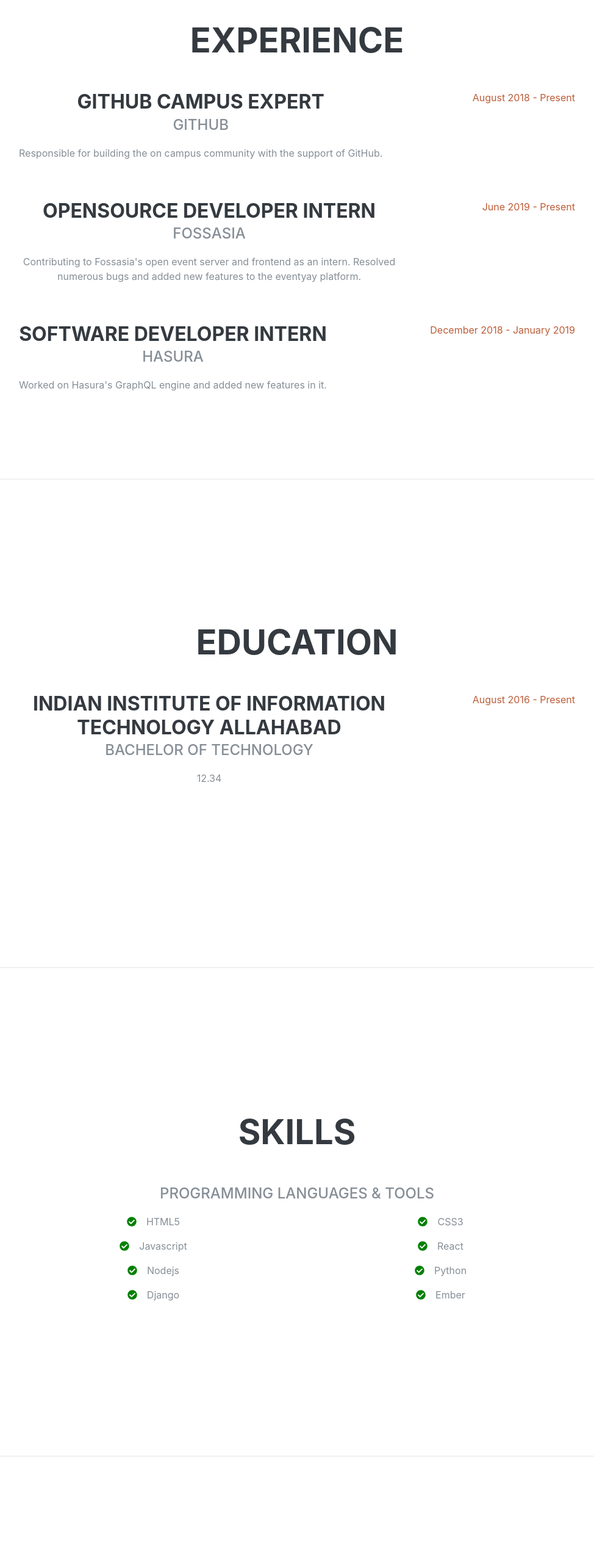
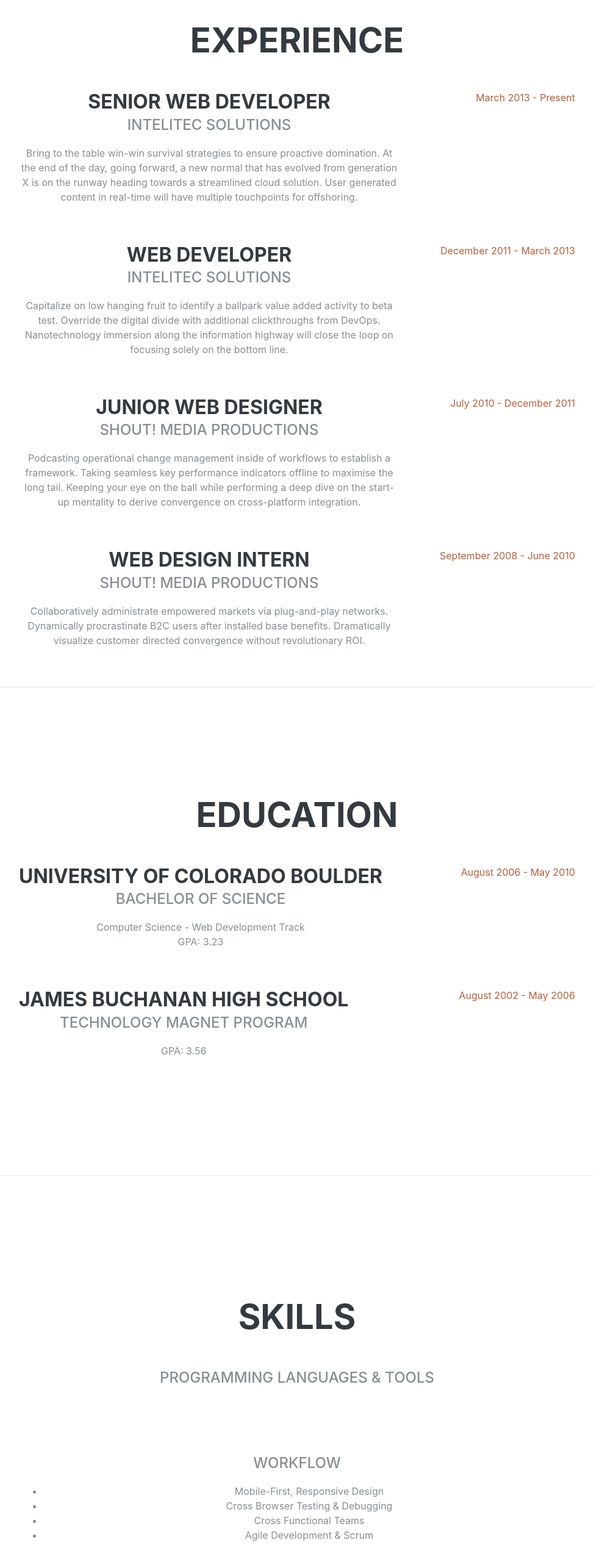
Before and after one commit to suminhthanh/portfolio, a React (Create React App) app: page / in a window 1280 px wide. Shown: the part 816-3382 px from the top of the page at 61% size, without its empty margins (289-1263 px from the left). Built offline with nearby package versions, Linux system fonts and the light colour scheme; a web font is replaced by a local one.

Commit message:
Change content

```diff
--- a/src/components/Awards.js
+++ b/src/components/Awards.js
@@ -16,14 +16,39 @@ class Awards extends Component {
                 <div className="w-100">
                     <h2 className="mb-5">Awards &amp; Certifications</h2>
                     <ul className="fa-ul mb-0">
-                        {
-                            this.awards.map((data, index) => (
-                                <li key={index}>
-                                    <FontAwesomeIcon icon={faAward} color="#ffc107" />
-                                    <span className="ml-2"> {data.awardDetail} </span>
-                                </li>
-                            ))
-                        }
+                        <li>
+                            <i className="fa-li fa fa-trophy text-warning"></i>
+                            Google Analytics Certified Developer
+                        </li>
+                        <li>
+                            <i className="fa-li fa fa-trophy text-warning"></i>
+                            Mobile Web Specialist - Google Certification
+                        </li>
+                        <li>
+                            <i className="fa-li fa fa-trophy text-warning"></i>
+                            1<sup>st</sup>
+                            Place - University of Colorado Boulder - Emerging Tech Competition 2009
+                        </li>
+                        <li>
+                            <i className="fa-li fa fa-trophy text-warning"></i>
+                            1<sup>st</sup>
+                            Place - University of Colorado Boulder - Adobe Creative Jam 2008 (UI Design Category)
+                        </li>
+                        <li>
+                            <i className="fa-li fa fa-trophy text-warning"></i>
+                            2<sup>nd</sup>
+                            Place - University of Colorado Boulder - Emerging Tech Competition 2008
+                        </li>
+                        <li>
+                            <i className="fa-li fa fa-trophy text-warning"></i>
+                            1<sup>st</sup>
+                            Place - James Buchanan High School - Hackathon 2006
+                        </li>
+                        <li>
+                            <i className="fa-li fa fa-trophy text-warning"></i>
+                            3<sup>rd</sup>
+                            Place - James Buchanan High School - Hackathon 2005
+                        </li>
                     </ul>
                 </div>
             </section>
--- a/src/components/Education.js
+++ b/src/components/Education.js
@@ -12,20 +12,30 @@ class Education extends Component {
             <section className="resume-section p-3 p-lg-5 d-flex align-items-center" id="education">
                 <div className="w-100">
                     <h2 className="mb-5">Education</h2>
-                    {
-                        this.education.map((data, index) => (
-                            <div key={index} className="resume-item d-flex flex-column flex-md-row justify-content-between mb-5">
-                                <div className="resume-content">
-                                    <h3 className="mb-0">{data.university}</h3>
-                                    <div className="subheading mb-3">{data.degree}</div>
-                                    <p>{data.gpa}</p>
-                                </div>
-                                <div className="resume-date text-md-right">
-                                    <span className="text-primary">{data.fromDate} - {data.toDate}</span>
-                                </div>
-                            </div>
-                        ))
-                    }
+
+                    <div className="resume-item d-flex flex-column flex-md-row justify-content-between mb-5">
+                        <div className="resume-content">
+                            <h3 className="mb-0">University of Colorado Boulder</h3>
+                            <div className="subheading mb-3">Bachelor of Science</div>
+                            <div>Computer Science - Web Development Track</div>
+                            <p>GPA: 3.23</p>
+                        </div>
+                        <div className="resume-date text-md-right">
+                            <span className="text-primary">August 2006 - May 2010</span>
+                        </div>
+                    </div>
+
+                    <div className="resume-item d-flex flex-column flex-md-row justify-content-between">
+                        <div className="resume-content">
+                            <h3 className="mb-0">James Buchanan High School</h3>
+                            <div className="subheading mb-3">Technology Magnet Program</div>
+                            <p>GPA: 3.56</p>
+                        </div>
+                        <div className="resume-date text-md-right">
+                            <span className="text-primary">August 2002 - May 2006</span>
+                        </div>
+                    </div>
+
                 </div>
             </section>
         );
--- a/src/components/Experience.js
+++ b/src/components/Experience.js
@@ -1,4 +1,4 @@
-import React, { Component } from 'react';
+import React, {Component} from 'react';
 
 class Experience extends Component {
     constructor(props) {
@@ -8,26 +8,69 @@ class Experience extends Component {
     }
 
     render() {
-        return(
+        return (
             <section className="resume-section p-3 p-lg-5 d-flex justify-content-center" id="experience">
                 <div className="w-100">
                     <h2 className="mb-5">Experience</h2>
-                    {
-                        this.experience.map((exp, index) => (
-                            <div key={index} className="resume-item d-flex flex-column flex-md-row justify-content-between mb-5">
-                                <div className="resume-content">
-                                    <h3 className="mb-0">{exp.position}</h3>
-                                    <div className="subheading mb-3">{exp.organization}</div>
-                                    <p>{exp.aboutWork}</p>
-                                </div>
-                                <div className="resume-date text-md-right">
-                                    <span className="text-primary">{exp.fromDate} - {exp.toDate}</span>
-                                </div>
-                            </div>
-                        ))
-                    }
+
+                    <div className="resume-item d-flex flex-column flex-md-row justify-content-between mb-5">
+                        <div className="resume-content">
+                            <h3 className="mb-0">Senior Web Developer</h3>
+                            <div className="subheading mb-3">Intelitec Solutions</div>
+                            <p>Bring to the table win-win survival strategies to ensure proactive domination. At the end
+                                of the day, going forward, a new normal that has evolved from generation X is on the
+                                runway heading towards a streamlined cloud solution. User generated content in real-time
+                                will have multiple touchpoints for offshoring.</p>
+                        </div>
+                        <div className="resume-date text-md-right">
+                            <span className="text-primary">March 2013 - Present</span>
+                        </div>
+                    </div>
+
+                    <div className="resume-item d-flex flex-column flex-md-row justify-content-between mb-5">
+                        <div className="resume-content">
+                            <h3 className="mb-0">Web Developer</h3>
+                            <div className="subheading mb-3">Intelitec Solutions</div>
+                            <p>Capitalize on low hanging fruit to identify a ballpark value added activity to beta test.
+                                Override the digital divide with additional clickthroughs from DevOps. Nanotechnology
+                                immersion along the information highway will close the loop on focusing solely on the
+                                bottom line.</p>
+                        </div>
+                        <div className="resume-date text-md-right">
+                            <span className="text-primary">December 2011 - March 2013</span>
+                        </div>
+                    </div>
+
+                    <div className="resume-item d-flex flex-column flex-md-row justify-content-between mb-5">
+                        <div className="resume-content">
+                            <h3 className="mb-0">Junior Web Designer</h3>
+                            <div className="subheading mb-3">Shout! Media Productions</div>
+                            <p>Podcasting operational change management inside of workflows to establish a framework.
+                                Taking seamless key performance indicators offline to maximise the long tail. Keeping
+                                your eye on the ball while performing a deep dive on the start-up mentality to derive
+                                convergence on cross-platform integration.</p>
+                        </div>
+                        <div className="resume-date text-md-right">
+                            <span className="text-primary">July 2010 - December 2011</span>
+                        </div>
+                    </div>
+
+                    <div className="resume-item d-flex flex-column flex-md-row justify-content-between">
+                        <div className="resume-content">
+                            <h3 className="mb-0">Web Design Intern</h3>
+                            <div className="subheading mb-3">Shout! Media Productions</div>
+                            <p>Collaboratively administrate empowered markets via plug-and-play networks. Dynamically
+                                procrastinate B2C users after installed base benefits. Dramatically visualize customer
+                                directed convergence without revolutionary ROI.</p>
+                        </div>
+                        <div className="resume-date text-md-right">
+                            <span className="text-primary">September 2008 - June 2010</span>
+                        </div>
+                    </div>
+
                 </div>
             </section>
+
         );
     }
 }
--- a/src/components/Skills.js
+++ b/src/components/Skills.js
@@ -1,6 +1,6 @@
-import React, { Component } from 'react';
-import { FontAwesomeIcon } from '@fortawesome/react-fontawesome';
-import { faCheckCircle } from "@fortawesome/free-solid-svg-icons";
+import React, {Component} from 'react';
+import {FontAwesomeIcon} from '@fortawesome/react-fontawesome';
+import {faCheckCircle} from "@fortawesome/free-solid-svg-icons";
 
 
 class Skills extends Component {
@@ -11,25 +11,73 @@ class Skills extends Component {
     }
 
     render() {
-        return(
+        return (
             <section className="resume-section p-3 p-lg-5 d-flex align-items-center" id="skills">
                 <div className="w-100">
                     <h2 className="mb-5">Skills</h2>
+
                     <div className="subheading mb-3">Programming Languages &amp; Tools</div>
-                    <div className="row">
-                        {
-                            this.skills.map((data, index) => (
-                                <div key={index} className="col-6">
-                                    <p className="list-item">
-                                        <FontAwesomeIcon icon={faCheckCircle} color="green" />
-                                        <span className="ml-3">{data.name}</span>
-                                    </p>
-                                </div>
-                            ))
-                        }
-                    </div>
+                    <ul className="list-inline dev-icons">
+                        <li className="list-inline-item">
+                            <i className="fab fa-html5"></i>
+                        </li>
+                        <li className="list-inline-item">
+                            <i className="fab fa-css3-alt"></i>
+                        </li>
+                        <li className="list-inline-item">
+                            <i className="fab fa-js-square"></i>
+                        </li>
+                        <li className="list-inline-item">
+                            <i className="fab fa-angular"></i>
+                        </li>
+                        <li className="list-inline-item">
+                            <i className="fab fa-react"></i>
+                        </li>
+                        <li className="list-inline-item">
+                            <i className="fab fa-node-js"></i>
+                        </li>
+                        <li className="list-inline-item">
+                            <i className="fab fa-sass"></i>
+                        </li>
+                        <li className="list-inline-item">
+                            <i className="fab fa-less"></i>
+                        </li>
+                        <li className="list-inline-item">
+                            <i className="fab fa-wordpress"></i>
+                        </li>
+                        <li className="list-inline-item">
+                            <i className="fab fa-gulp"></i>
+                        </li>
+                        <li className="list-inline-item">
+                            <i className="fab fa-grunt"></i>
+                        </li>
+                        <li className="list-inline-item">
+                            <i className="fab fa-npm"></i>
+                        </li>
+                    </ul>
+
+                    <div className="subheading mb-3">Workflow</div>
+                    <ul className="fa-ul mb-0">
+                        <li>
+                            <i className="fa-li fa fa-check"></i>
+                            Mobile-First, Responsive Design
+                        </li>
+                        <li>
+                            <i className="fa-li fa fa-check"></i>
+                            Cross Browser Testing &amp; Debugging
+                        </li>
+                        <li>
+                            <i className="fa-li fa fa-check"></i>
+                            Cross Functional Teams
+                        </li>
+                        <li>
+                            <i className="fa-li fa fa-check"></i>
+                            Agile Development &amp; Scrum
+                        </li>
+                    </ul>
                 </div>
             </section>
+
         );
     }
 }
```
Also changed, not shown: src/components/Interests.js (+7 -2 lines).
